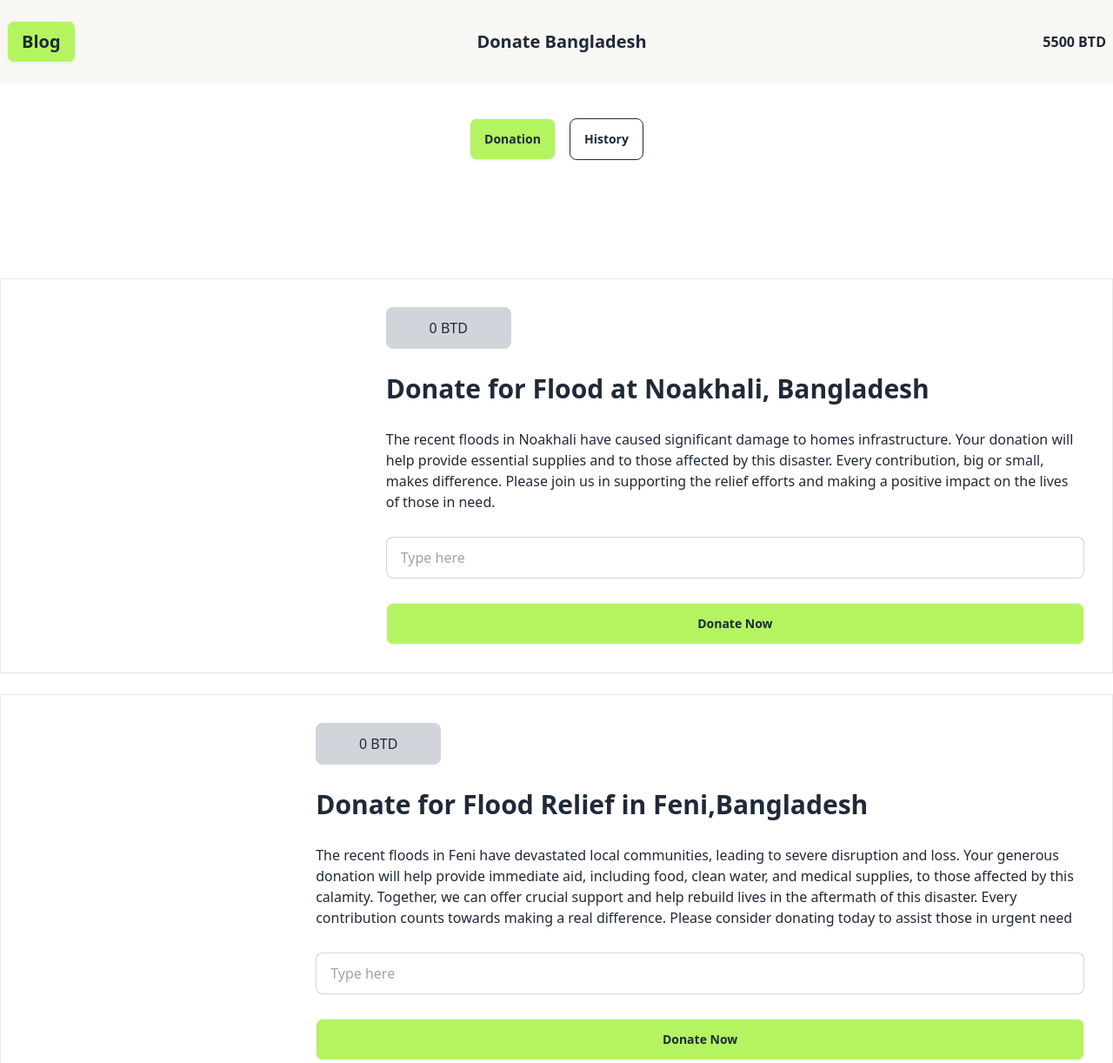
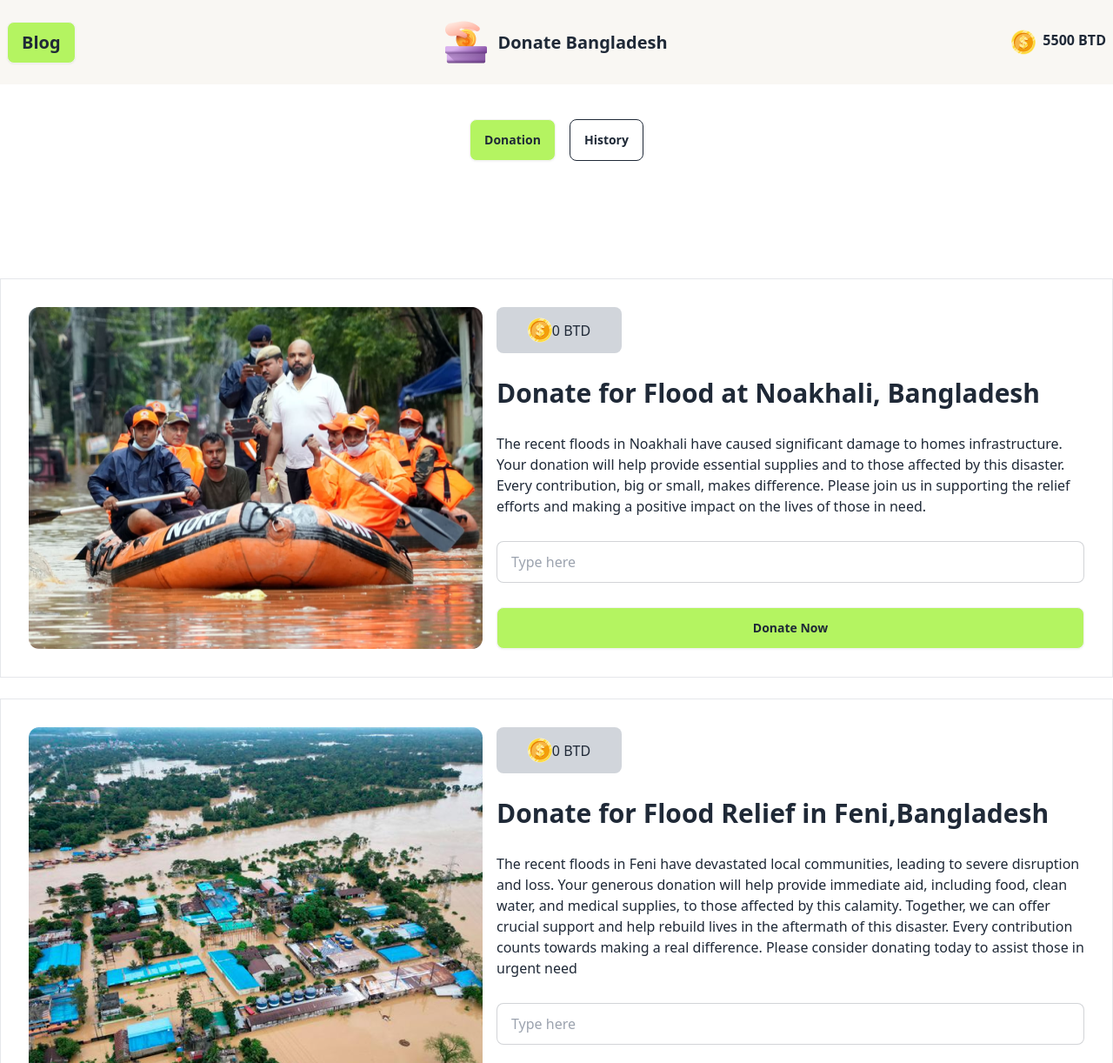
Before and after one commit to alaminislamrahat/assignment-5, a plain HTML site: page index.html in a window 1280 px wide. Shown: the top 1222 px of the page at 87% size. Drawn offline with nearby package versions, Linux system fonts and the light colour scheme; the site is published under a folder, as on GitHub Pages, so addresses that start at the root find nothing.

Commit message:
after some work

```diff
--- a/index.html
+++ b/index.html
@@ -29,13 +29,13 @@
                 </div>
                 <div class="navbar-center hidden lg:flex">
                     <div class="flex items-center gap-3">
-                        <img src="/assets/logo.png" alt="">
+                        <img src="./assets/logo.png" alt="">
                         <h1 class="text-xl font-bold">Donate Bangladesh</h1>
                     </div>
                 </div>
                 <div class="navbar-end">
                     <div class="flex gap-2">
-                        <img src="/assets/coin.png" alt="">
+                        <img src="./assets/coin.png" alt="">
                         <p class="font-bold"><span id="my-amount">5500</span> BTD</p>
                     </div>
                 </div>
@@ -50,10 +50,10 @@
 
     <div id="cards" class="parent container mx-auto space-y-6 pt-80">
         <div class="card-my flex flex-col md:flex-row justify-evenly gap-4 border p-8">
-            <img class="w-full" src="/assets/noakhali.png" alt="">
+            <img class="w-full" src="./assets/noakhali.png" alt="">
             <div class="body flex flex-col gap-7  justify-center">
                 <div class="flex  w-36 items-center justify-center rounded-lg bg-gray-300 p-3">
-                    <img src="/assets/coin.png" alt="">
+                    <img src="./assets/coin.png" alt="">
                     <p><span id="noakhali-amount">0</span> BTD</p>
                 </div>
                 <h1 id="noakhali-title" class="text-3xl font-bold">Donate for Flood at Noakhali, Bangladesh</h1>
@@ -66,10 +66,10 @@
             </div>
         </div>
         <div class="card-my  flex flex-col md:flex-row justify-evenly gap-4 border p-8">
-            <img class="w-full" src="/assets/feni.png" alt="">
+            <img class="w-full" src="./assets/feni.png" alt="">
             <div class="body flex flex-col gap-7  justify-center">
                 <div class="flex w-36 items-center justify-center rounded-lg bg-gray-300 p-3">
-                    <img src="/assets/coin.png" alt="">
+                    <img src="./assets/coin.png" alt="">
                     <p><span id="feni-amount">0</span> BTD</p>
                 </div>
                 <h1 id="feni-title" class="text-3xl font-bold">Donate for Flood Relief in Feni,Bangladesh </h1>
@@ -83,10 +83,10 @@
             </div>
         </div>
         <div class="card-my flex flex-col md:flex-row justify-evenly gap-4 border p-8">
-            <img class="w-full" src="/assets/quota-protest.png" alt="">
+            <img class="w-full" src="./assets/quota-protest.png" alt="">
             <div class="body flex flex-col gap-7  justify-center">
                 <div class="flex w-36 items-center justify-center rounded-lg bg-gray-300 p-3">
-                    <img src="/assets/coin.png" alt="">
+                    <img src="./assets/coin.png" alt="">
                     <p><span id="qouta-amount">0</span> BTD</p>
                 </div>
                 <h1 id="qouta-title" class="text-3xl font-bold">Aid for Injured in the Quota Movement</h1>
@@ -146,7 +146,7 @@
     <dialog id="my_modal_1" class="modal">
         <div class="modal-box flex flex-col justify-center items-center gap-2">
             <h3 class="text-4xl font-bold">Congtates</h3>
-            <img src="/assets/coin.png" alt="">
+            <img src="./assets/coin.png" alt="">
             <p class="py-4">You have donate for humankind</p>
             <h1 class="text-3xl font-bold">Successfully</h1>
             <div class="modal-action">
```
